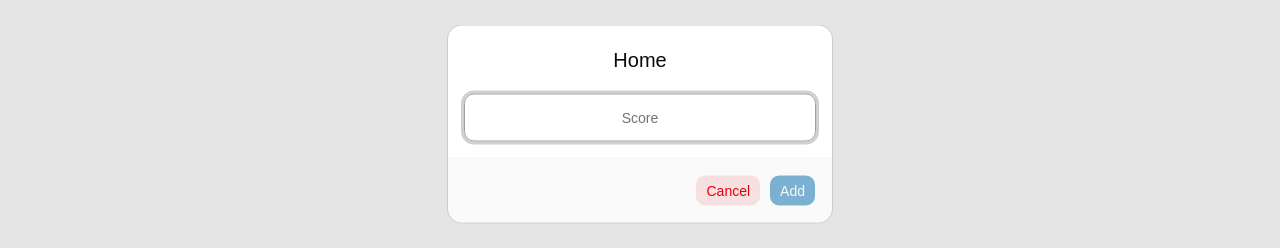
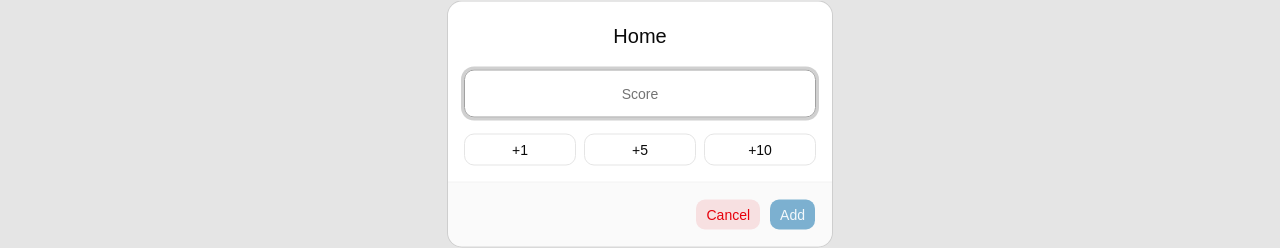
Before and after one commit to BarneyVargas/domino-score-tracker, a React (Vite) app: page / in a window 1280 px wide. Both pictures are taken after a click on the button "Home". Shown: the part 276-524 px from the top of the page. Built offline with nearby package versions, Linux system fonts and the light colour scheme.

Commit message:
feat: allow custom score target selection

```diff
--- a/src/components/score-dialog.tsx
+++ b/src/components/score-dialog.tsx
@@ -91,7 +91,35 @@ export function ScoreDialog({
           aria-label="Score"
           className="h-12 text-center text-2xl"
         />
-
+        <div className="grid grid-cols-3 gap-2">
+          <Button
+            type="button"
+            variant="outline"
+            onClick={() =>
+              onScoreInputChange(String(Number(scoreInput || 0) + 1))
+            }
+          >
+            +1
+          </Button>
+          <Button
+            type="button"
+            variant="outline"
+            onClick={() =>
+              onScoreInputChange(String(Number(scoreInput || 0) + 5))
+            }
+          >
+            +5
+          </Button>
+          <Button
+            type="button"
+            variant="outline"
+            onClick={() =>
+              onScoreInputChange(String(Number(scoreInput || 0) + 10))
+            }
+          >
+            +10
+          </Button>
+        </div>
         <DialogFooter>
           {editingScoreId && (
             <Button variant="destructive" onClick={onDeleteScore}>
--- a/src/components/top-controls.tsx
+++ b/src/components/top-controls.tsx
@@ -1,8 +1,17 @@
 import { ChevronRight, History, Users } from "lucide-react"
+import { useState } from "react"
 
 import { AnimatedNumberFlow } from "@/components/animated-number-flow"
 import { ModeToggle } from "@/components/mode-toggle"
 import { Button } from "@/components/ui/button"
+import {
+  Dialog,
+  DialogClose,
+  DialogContent,
+  DialogFooter,
+  DialogHeader,
+  DialogTitle,
+} from "@/components/ui/dialog"
 import {
   Drawer,
   DrawerContent,
@@ -18,6 +27,7 @@ import {
   DropdownMenuItem,
   DropdownMenuTrigger,
 } from "@/components/ui/dropdown-menu"
+import { Input } from "@/components/ui/input"
 import {
   groupOptions,
   scoreOptions,
@@ -41,6 +51,18 @@ export function TopControls({
   onGroupCountChange,
   onDeleteHistory,
 }: TopControlsProps) {
+  const [customScoreInput, setCustomScoreInput] = useState("")
+  const [showCustomScoreDialog, setShowCustomScoreDialog] = useState(false)
+
+  function handleCustomScoreSubmit() {
+    const customScore = Number(customScoreInput)
+    if (customScore > 0) {
+      onScoreTargetChange(customScore)
+      setCustomScoreInput("")
+      setShowCustomScoreDialog(false)
+    }
+  }
+
   return (
     <>
       <div className="fixed top-4 right-4 left-4 z-50 flex items-center justify-between">
@@ -126,6 +148,9 @@ export function TopControls({
                 {score}
               </DropdownMenuItem>
             ))}
+            <DropdownMenuItem onClick={() => setShowCustomScoreDialog(true)}>
+              +
+            </DropdownMenuItem>
           </DropdownMenuContent>
         </DropdownMenu>
 
@@ -155,6 +180,52 @@ export function TopControls({
           </DropdownMenuContent>
         </DropdownMenu>
       </div>
+
+      <Dialog
+        open={showCustomScoreDialog}
+        onOpenChange={setShowCustomScoreDialog}
+      >
+        <DialogContent showCloseButton={false}>
+          <DialogHeader className="items-center text-center">
+            <DialogTitle className="text-xl">Custom Score Target</DialogTitle>
+          </DialogHeader>
+
+          <Input
+            autoFocus
+            value={customScoreInput}
+            onChange={(event) =>
+              setCustomScoreInput(event.target.value.replace(/\D/g, ""))
+            }
+            inputMode="numeric"
+            pattern="[0-9]*"
+            onKeyDown={(event) => {
+              if (event.key === "Enter" && customScoreInput) {
+                handleCustomScoreSubmit()
+              }
+            }}
+            placeholder="Enter score"
+            aria-label="Custom score"
+            className="h-12 text-center text-2xl"
+          />
+
+          <DialogFooter>
+            <DialogClose asChild>
+              <Button
+                variant="destructive"
+                onClick={() => setShowCustomScoreDialog(false)}
+              >
+                Cancel
+              </Button>
+            </DialogClose>
+            <Button
+              onClick={handleCustomScoreSubmit}
+              disabled={!customScoreInput}
+            >
+              Set
+            </Button>
+          </DialogFooter>
+        </DialogContent>
+      </Dialog>
     </>
   )
 }
```
